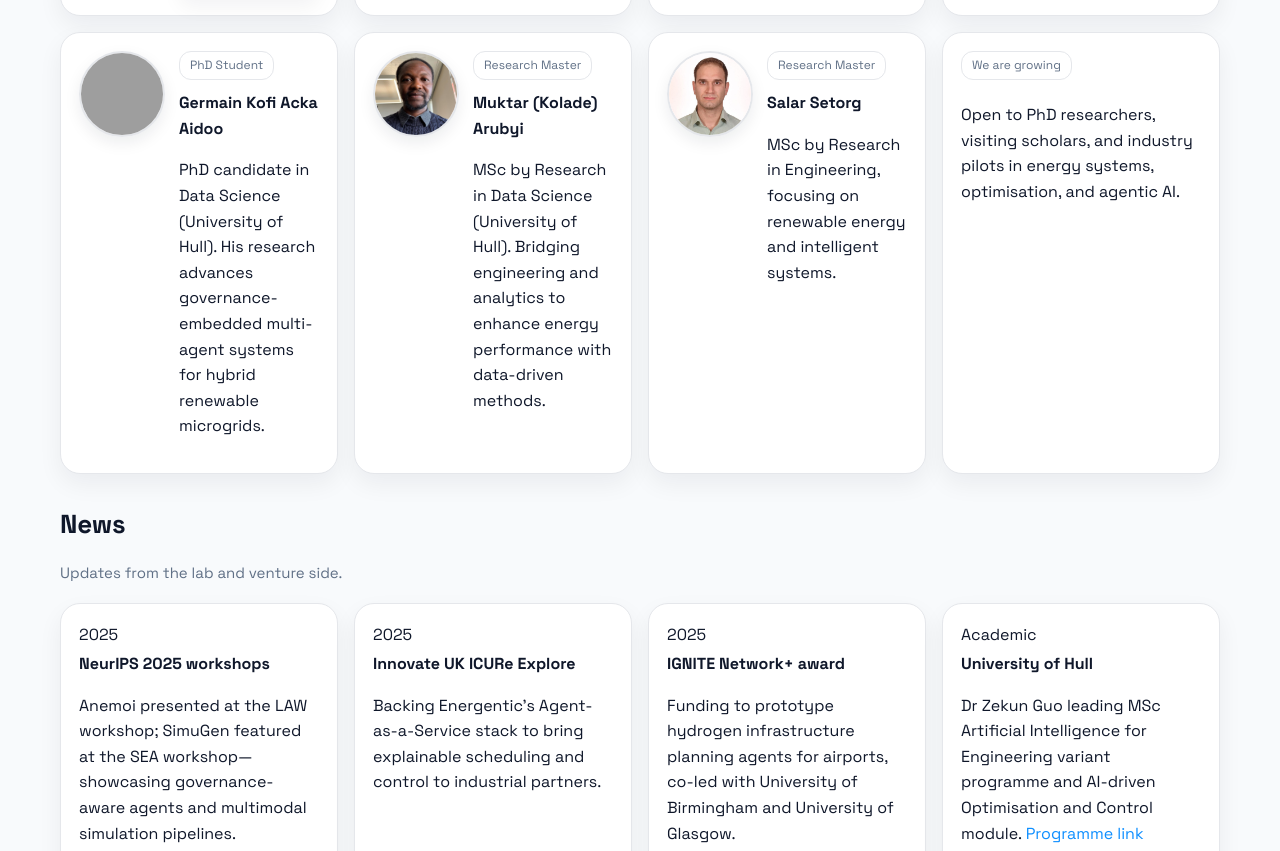
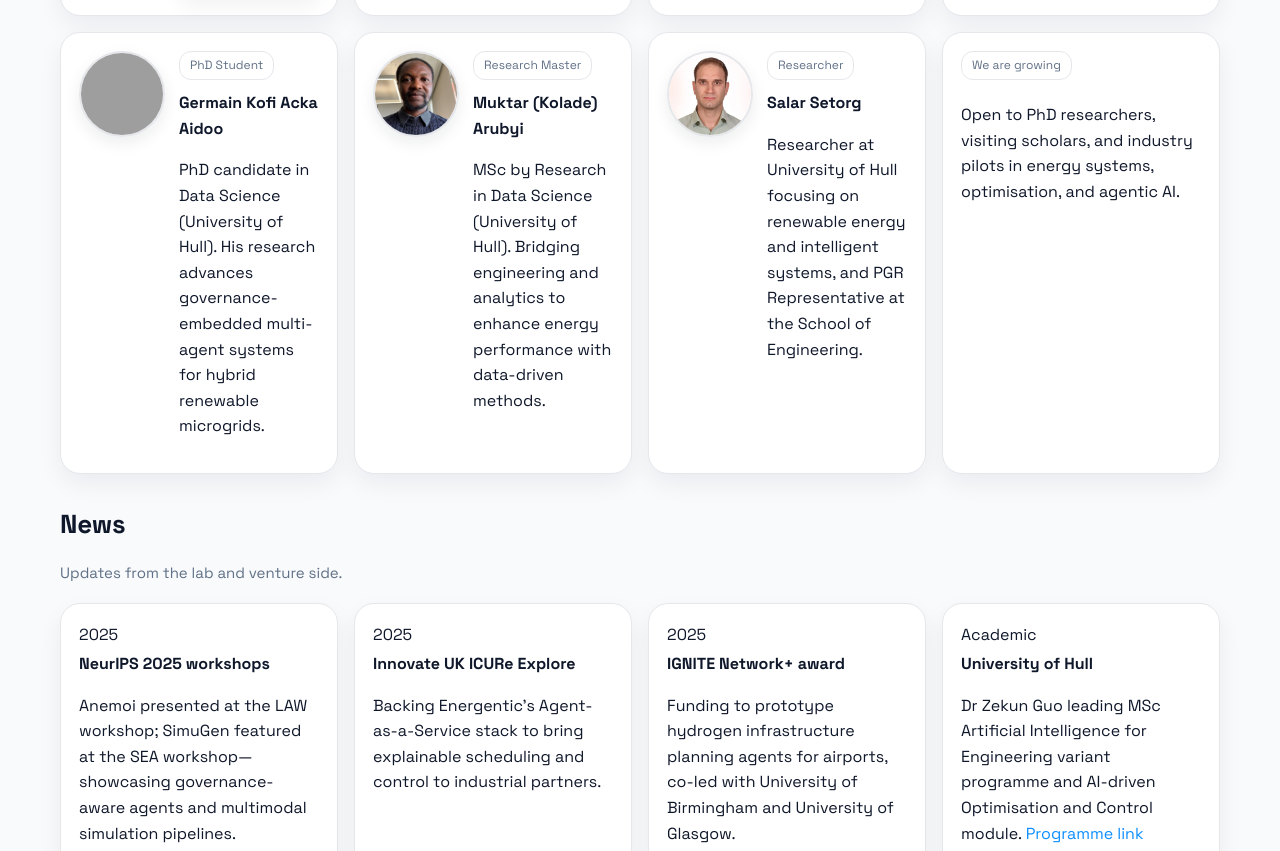
Before and after one commit to Energentic/energentic.github.io, a plain HTML site: page index.html in a window 1280 px wide. Shown: the part 2180-3031 px from the top of the page. Drawn offline with Linux system fonts and the light colour scheme; grey boxes are pictures that could not be loaded.

Commit message:
Update index.html

```diff
--- a/index.html
+++ b/index.html
@@ -450,9 +450,9 @@
       <div class="card lead">
         <img class="avatar" src="Profiles/Salar.jpg" alt="Salar Setorg portrait">
         <div class="info">
-          <div class="chip">Research Master</div>
+          <div class="chip">Researcher</div>
           <strong>Salar Setorg</strong>
-          <p>MSc by Research in Engineering, focusing on renewable energy and intelligent systems.</p>
+          <p>Researcher at University of Hull focusing on renewable energy and intelligent systems, and PGR Representative at the School of Engineering.</p>
         </div>
       </div>
       <div class="card">
```
